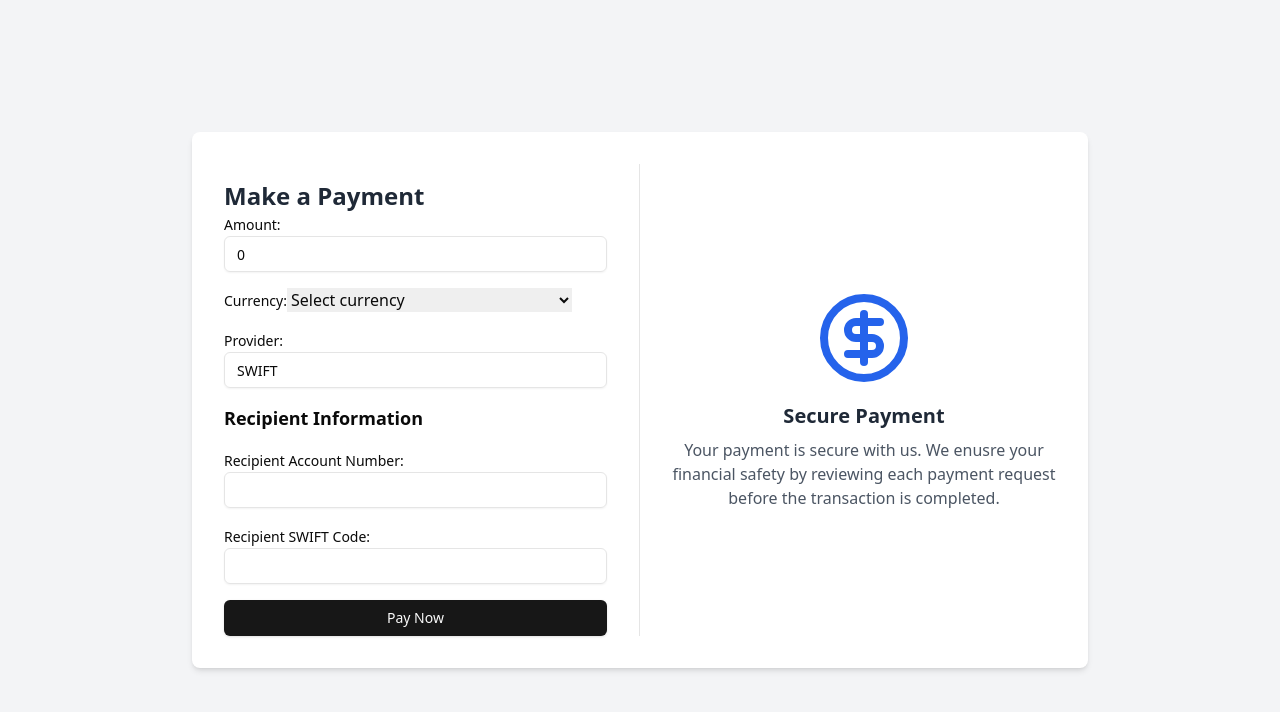
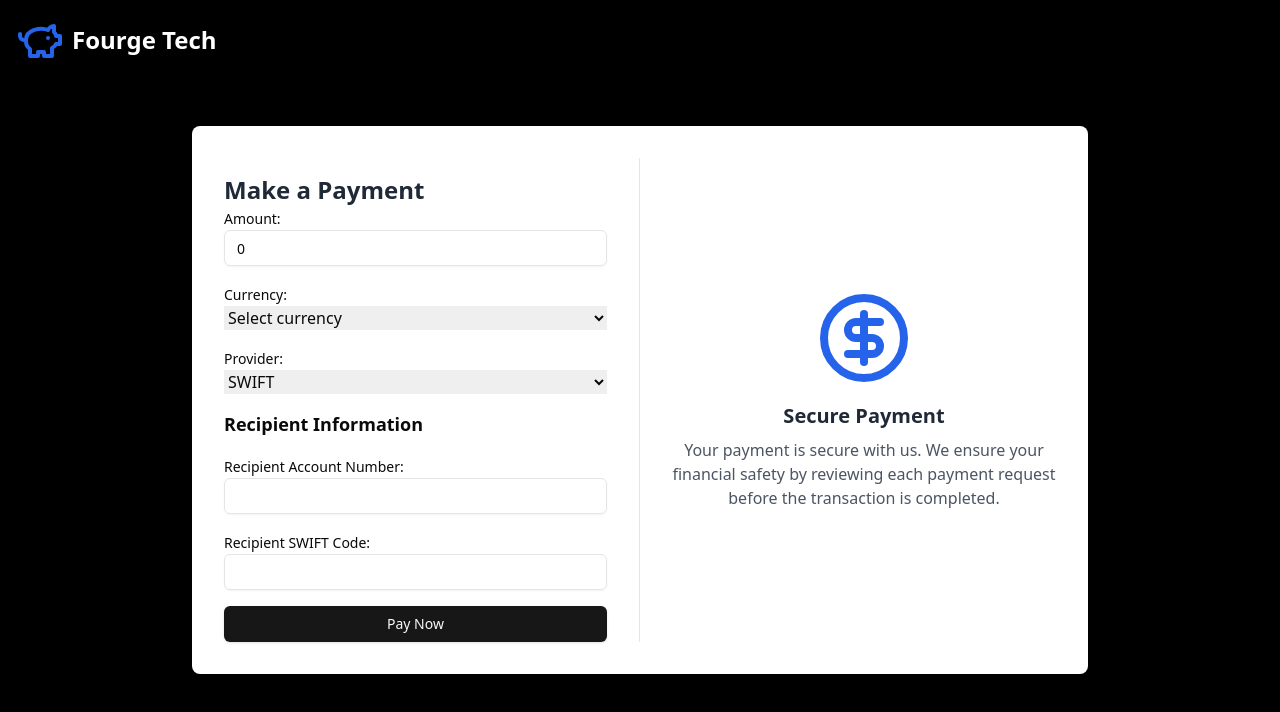
Before and after one commit to FourgeTech/APDS7311-POE-FRONTEND, a React (Vite) app: page /payment in a window 1280 px wide. Shown: the top 712 px of the page. Built offline with nearby package versions, Linux system fonts and the light colour scheme.

Commit message:
Tweaked UI Elements

```diff
--- a/src/components/Payments/PaymentForm.tsx
+++ b/src/components/Payments/PaymentForm.tsx
@@ -4,7 +4,7 @@ import * as Yup from 'yup';
 import { Button } from "@/components/ui/button";
 import { Input } from "@/components/ui/input";
 import { Label } from "@/components/ui/label";
-import {CircleDollarSign } from 'lucide-react'; // Import the lock icon
+import { CircleDollarSign, PiggyBank } from 'lucide-react'; // Import the lock icon and PiggyBank
 
 interface PaymentFormData {
   amount: number;
@@ -21,11 +21,13 @@ const validationSchema = Yup.object({
     .min(1, 'Amount must be greater than 0'),
   currency: Yup.string()
     .required('Currency is required'),
+  provider: Yup.string()
+  .required('Provider is required'),
   recipientAccount: Yup.string()
     .required('Recipient Account Number is required'),
   recipientSWIFT: Yup.string()
   .required('Recipient SWIFT Code is required')
-    .matches(/^[A-Z]{6}[A-Z0-9]{2}([A-Z0-9]{3})?$/,"Invalid SWIFT code format."),
+  .matches(/^[A-Z]{6}[A-Z0-9]{2}([A-Z0-9]{3})?$/, "Invalid SWIFT code format."),
 });
 
 const PaymentForm: React.FC = () => {
@@ -44,8 +46,22 @@ const PaymentForm: React.FC = () => {
   },
 });
 
+// Handle provider change to set SWIFT code value and placeholder
+const handleProviderChange = (e: React.ChangeEvent<HTMLSelectElement>) => {
+  formik.handleChange(e);
+  if (e.target.value === "Other") {
+    formik.setFieldValue("recipientSWIFT", "N/A");
+  } else {
+    formik.setFieldValue("recipientSWIFT", "");
+  }
+};
+
 return (
-    <div className="flex min-h-screen bg-gray-100">
+  <div className="flex min-h-screen bg-black relative">
+    <div className="absolute top-4 left-4 flex items-center">
+      <PiggyBank className="h-12 w-12 text-blue-600" />
+      <h1 className="text-2xl font-bold text-white ml-2">Fourge Tech</h1>
+    </div>
     <div className="m-auto bg-white p-8 rounded-lg shadow-md w-full max-w-4xl flex">
       <div className="w-1/2 pr-8 border-r">
         <h2 className="text-2xl font-bold mt-4 text-gray-800">Make a Payment</h2>
@@ -55,12 +71,14 @@ const PaymentForm: React.FC = () => {
             <Label htmlFor="amount">Amount:</Label>
             <Input
               type="number"
+              min={0}
               id="amount"
               name="amount"
               value={formik.values.amount}
               onChange={formik.handleChange}
               onBlur={formik.handleBlur}
               placeholder="Enter amount"
+              className={`${formik.touched.amount && formik.errors.amount ? "border-red-500" : ""}`}
             />
             {formik.touched.amount && formik.errors.amount ? (
               <div className="text-red-500 text-sm mt-1">{formik.errors.amount}</div>
@@ -76,49 +94,48 @@ const PaymentForm: React.FC = () => {
               value={formik.values.currency}
               onChange={formik.handleChange}
               onBlur={formik.handleBlur}
-                className="input" // Use your existing Input styles
+              className={`w-full ${formik.touched.currency && formik.errors.currency ? "border-red-500" : ""}`} // Make select as wide as other inputs
             >
               <option value="">Select currency</option>
+              <option value="AED">United Arab Emirates Dirham (AED)</option>
+              <option value="AUD">Australian Dollar (AUD)</option>
+              <option value="BDT">Bangladeshi Taka (BDT)</option>
+              <option value="BRL">Brazilian Real (BRL)</option>
+              <option value="BZR">Brazilian Real (BZR)</option>
+              <option value="CAD">Canadian Dollar (CAD)</option>
+              <option value="CHF">Swiss Franc (CHF)</option>
+              <option value="CLP">Chilean Peso (CLP)</option>
+              <option value="CNY">Chinese Yuan (CNY)</option>
+              <option value="COP">Colombian Peso (COP)</option>
+              <option value="CZK">Czech Koruna (CZK)</option>
+              <option value="EGP">Egyptian Pound (EGP)</option>
+              <option value="EUR">Euro (EUR)</option>
+              <option value="GBP">Great British Pound (GBP)</option>
+              <option value="HKD">Hong Kong Dollar (HKD)</option>
+              <option value="HUF">Hungarian Forint (HUF)</option>
+              <option value="IDR">Indonesian Rupiah (IDR)</option>
+              <option value="ILS">Israeli New Shekel (ILS)</option>
+              <option value="INR">Indian Rupee (INR)</option>
+              <option value="JPY">Japanese Yen (JPY)</option>
+              <option value="KRW">South Korean Won (KRW)</option>
+              <option value="KWD">Kuwaiti Dinar (KWD)</option>
+              <option value="MXN">Mexican Peso (MXN)</option>
+              <option value="MYR">Malaysian Ringgit (MYR)</option>
+              <option value="NGN">Nigerian Naira (NGN)</option>
+              <option value="NOK">Norwegian Krone (NOK)</option>
+              <option value="NZD">New Zealand Dollar (NZD)</option>
+              <option value="PKR">Pakistani Rupee (PKR)</option>
+              <option value="PLN">Polish Zloty (PLN)</option>
+              <option value="QAR">Qatari Rial (QAR)</option>
+              <option value="RUB">Russian Ruble (RUB)</option>
+              <option value="SAR">Saudi Riyal (SAR)</option>
+              <option value="SEK">Swedish Krona (SEK)</option>
+              <option value="SGD">Singapore Dollar (SGD)</option>
+              <option value="THB">Thai Baht (THB)</option>
+              <option value="TRY">Turkish Lira (TRY)</option>
+              <option value="USD">United States Dollar (USD)</option>
+              <option value="VND">Vietnamese Dong (VND)</option>
               <option value="ZAR">South African Rand (ZAR)</option>
-                <option value="USD">United States Dollar (USD)</option>
-                <option value="GBP">Great British Pound (GBP)</option>
-                <option value="EUR">Euro (EUR)</option>
-                <option value="JPY">Japanese Yen (JPY)</option>
-                <option value="CHF">Swiss Franc (CHF)</option>
-                <option value="AUD">Australian Dollar (AUD)</option>
-                <option value="CNY">Chinese Yuan (CNY)</option>
-                <option value="INR">Indian Rupee (INR)</option>
-                <option value="BZR">Brazilian Real (BZR)</option>
-                <option value="SEK">Swedish Krona (SEK)</option>
-                <option value="HKD">Hong Kong Dollar (HKD)</option>
-                <option value="CAD">Canadian Dollar (CAD)</option>
-                <option value="NZD">New Zealand Dollar (NZD)</option>
-                <option value="SGD">Singapore Dollar (SGD)</option>
-                <option value="NOK">Norwegian Krone (NOK)</option>
-                <option value="MXN">Mexican Peso (MXN)</option>
-                <option value="BRL">Brazilian Real (BRL)</option>
-                <option value="RUB">Russian Ruble (RUB)</option>
-                <option value="KRW">South Korean Won (KRW)</option>
-                <option value="TRY">Turkish Lira (TRY)</option>
-                <option value="IDR">Indonesian Rupiah (IDR)</option>
-                <option value="PLN">Polish Zloty (PLN)</option>
-                <option value="THB">Thai Baht (THB)</option>
-                <option value="MYR">Malaysian Ringgit (MYR)</option>
-                <option value="PHP">Philippine Peso (PHP)</option>
-                <option value="CZK">Czech Koruna (CZK)</option>
-                <option value="HUF">Hungarian Forint (HUF)</option>
-                <option value="ILS">Israeli New Shekel (ILS)</option>
-                <option value="CLP">Chilean Peso (CLP)</option>
-                <option value="PKR">Pakistani Rupee (PKR)</option>
-                <option value="EGP">Egyptian Pound (EGP)</option>
-                <option value="NGN">Nigerian Naira (NGN)</option>
-                <option value="BDT">Bangladeshi Taka (BDT)</option>
-                <option value="VND">Vietnamese Dong (VND)</option>
-                <option value="COP">Colombian Peso (COP)</option>
-                <option value="SAR">Saudi Riyal (SAR)</option>
-                <option value="AED">United Arab Emirates Dirham (AED)</option>
-                <option value="QAR">Qatari Rial (QAR)</option>
-                <option value="KWD">Kuwaiti Dinar (KWD)</option>
             </select>
             {formik.touched.currency && formik.errors.currency ? (
               <div className="text-red-500 text-sm mt-1">{formik.errors.currency}</div>
@@ -128,13 +145,20 @@ const PaymentForm: React.FC = () => {
           {/* Provider */}
           <div>
             <Label htmlFor="provider">Provider:</Label>
-              <Input
-                type="text"
+            <select
               id="provider"
               name="provider"
               value={formik.values.provider}
-                onChange={formik.handleChange}
-              />
+              onChange={handleProviderChange}
+              onBlur={formik.handleBlur}
+              className={`w-full ${formik.touched.provider && formik.errors.provider ? "border-red-500" : ""}`} // Make select as wide as other inputs
+            >
+              <option value="SWIFT">SWIFT</option>
+              <option value="Other">Other</option>
+            </select>
+            {formik.touched.provider && formik.errors.provider ? (
+              <div className="text-red-500 text-sm mt-1">{formik.errors.provider}</div>
+            ) : null}
           </div>
 
           <h3 className="text-lg font-semibold mt-6">Recipient Information</h3>
@@ -149,6 +173,7 @@ const PaymentForm: React.FC = () => {
               value={formik.values.recipientAccount}
               onChange={formik.handleChange}
               onBlur={formik.handleBlur}
+              className={`${formik.touched.recipientAccount && formik.errors.recipientAccount ? "border-red-500" : ""}`}
             />
             {formik.touched.recipientAccount && formik.errors.recipientAccount ? (
               <div className="text-red-500 text-sm mt-1">{formik.errors.recipientAccount}</div>
@@ -165,6 +190,9 @@ const PaymentForm: React.FC = () => {
               value={formik.values.recipientSWIFT}
               onChange={formik.handleChange}
               onBlur={formik.handleBlur}
+              disabled={formik.values.provider === "Other"} // Disable if provider is "Other"
+              placeholder={formik.values.provider === "Other" ? "N/A" : ""}
+              className={`${formik.touched.recipientSWIFT && formik.errors.recipientSWIFT ? "border-red-500" : ""}`}
             />
             {formik.touched.recipientSWIFT && formik.errors.recipientSWIFT ? (
               <div className="text-red-500 text-sm mt-1">{formik.errors.recipientSWIFT}</div>
@@ -182,7 +210,7 @@ const PaymentForm: React.FC = () => {
         <CircleDollarSign className="h-24 w-24 text-blue-600 mb-4" />
         <h2 className="text-xl font-semibold text-gray-800 mb-2">Secure Payment</h2>
         <p className="text-gray-600 text-center">
-            Your payment is secure with us. We enusre your financial safety by reviewing each payment request before the transaction is completed.
+          Your payment is secure with us. We ensure your financial safety by reviewing each payment request before the transaction is completed.
         </p>
       </div>
     </div>
```
Lines whose indentation alone changed are shown as unchanged.
